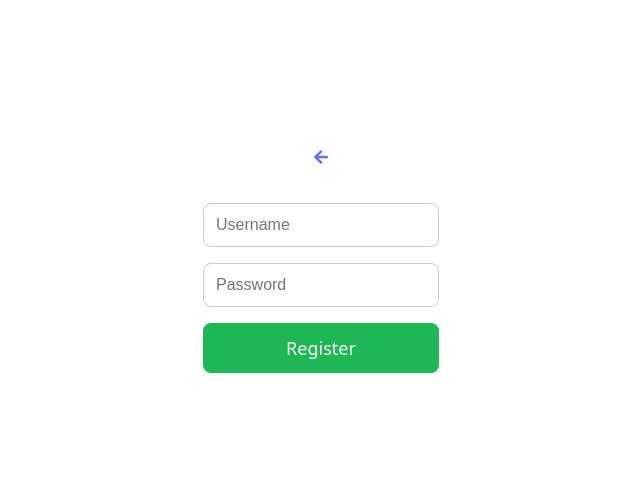
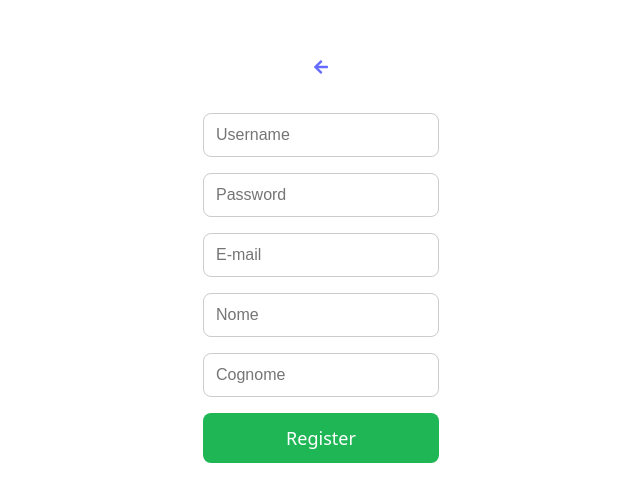
Before and after one commit to Pompei98/my-notes-app, a React (Vite) app in the folder frontend/: page /register in a window 1280 px wide. Shown: the part 124-626 px from the top of the page, without its empty margins (319-959 px from the left). Built offline with nearby package versions, Linux system fonts and the light colour scheme.

Commit message:
registration completed

```diff
--- a/frontend/src/pages/RegisterPage.jsx
+++ b/frontend/src/pages/RegisterPage.jsx
@@ -1,5 +1,5 @@
 import './RegisterPage.css';
-import React from 'react';
+import React, { use } from 'react';
 import { useState } from 'react';
 import { useNavigate } from 'react-router-dom';
 import { Link } from 'react-router-dom';
@@ -10,12 +10,25 @@ function RegisterPage() {
     const navigate = useNavigate();
     const [username, setUsername] = useState('');
     const [password, setPassword] = useState('');
+    const [email, setEmail] = useState('');
+    const [nome, setNome] = useState('');
+    const [cognome, setCognome] = useState('');
+
 
     const onChangeUsername = (e) => {
         setUsername(e.target.value);
     }
     const onChangePassword = (e) => {
         setPassword(e.target.value);
+    }
+    const onChangeEmail = (e) => {
+        setEmail(e.target.value);
+    }
+    const onChangeNome = (e) => {
+        setNome(e.target.value);
+    }
+    const onChangeCognome = (e) => {
+        setCognome(e.target.value);
     }
 
     const handleReg = async (e) => {
@@ -25,12 +38,12 @@ function RegisterPage() {
             headers: {
                 'Content-Type': 'application/json',
             },
-            body: JSON.stringify({  }),
+            body: JSON.stringify({ username, password, email, nome, cognome,  dataCreazione: new Date().toISOString() }),
         });
 
         if (res.ok) {
             const data = await res.json();
-            navigate('/home');
+            navigate('/');
         } else {
             alert('none');
         }
@@ -44,6 +57,9 @@ function RegisterPage() {
                 <form className="register-form" onSubmit={handleReg}>
                     <input type="text" placeholder='Username' className='register-input' onChange={onChangeUsername} required />
                     <input type="password" placeholder='Password' className='register-input'onChange={onChangePassword} required />
+                    <input type="text" placeholder='E-mail' className='register-input'onChange={onChangeEmail} required />
+                    <input type="text" placeholder='Nome' className='register-input'onChange={onChangeNome} required />
+                    <input type="text" placeholder='Cognome' className='register-input'onChange={onChangeCognome} required />
                     <button type="submit" className="register-button">Register</button>
                 </form>
             </div>
```
Also changed, not shown: 1 other file (tests, documents, lock files or other folders).
